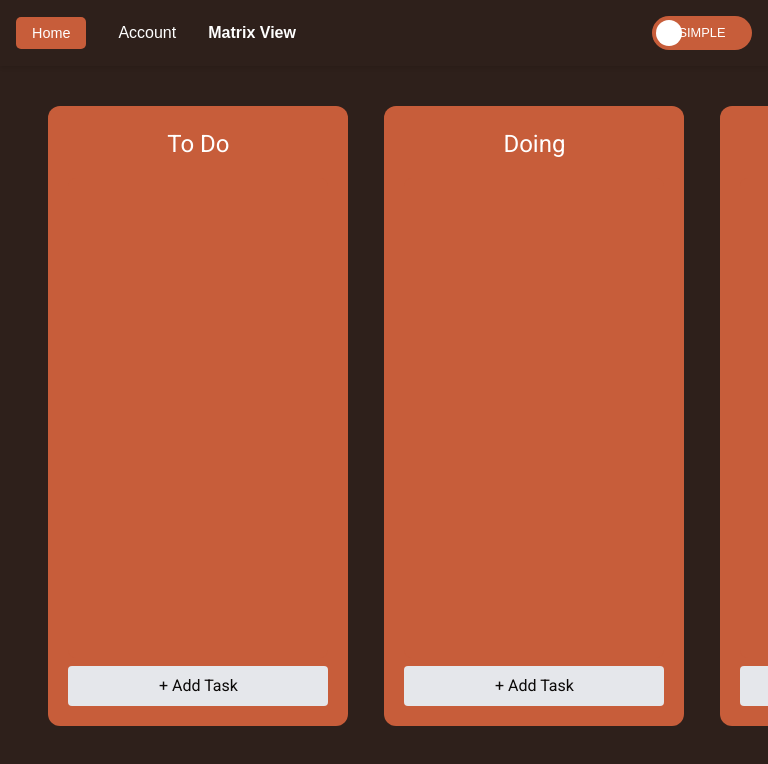
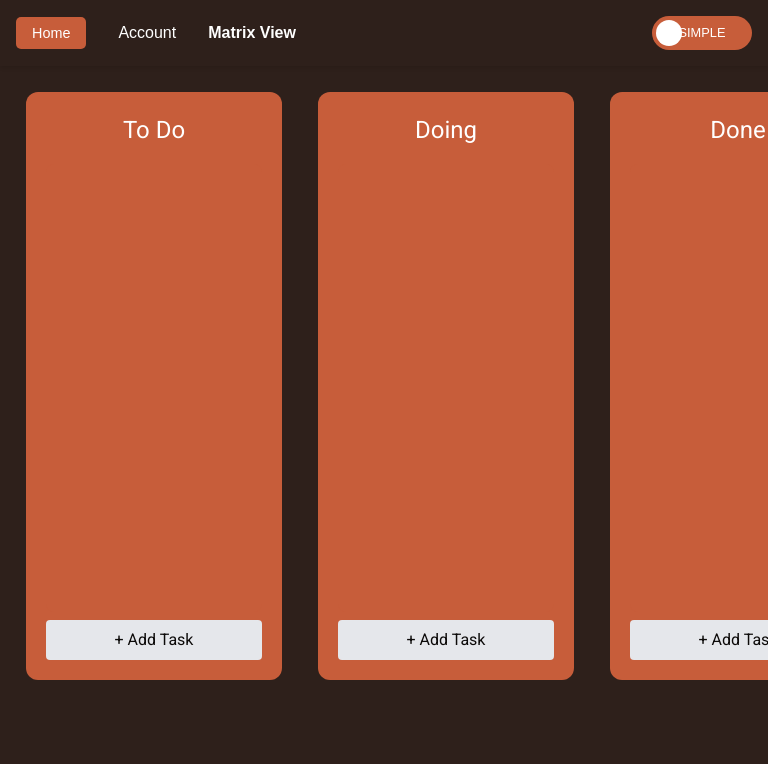
Before and after one commit to Yobamba/to-do-manager, a Next.js app: page / in a window 768 px wide. Shown: the top 764 px of the page. Built offline with nearby package versions, Linux system fonts and the light colour scheme.

Commit message:
made it mobile responsive

```diff
--- a/src/app/page.module.css
+++ b/src/app/page.module.css
@@ -103,7 +103,6 @@
 
 .grid {
   display: flex;
-  width: 100%;
   max-width: 1400px;
   margin: 0 auto;
   box-sizing: border-box;
@@ -555,17 +554,56 @@ input:checked + .slider:before {
 }
 
 /* Tablet and Smaller Desktop */
-@media (min-width: 701px) and (max-width: 1120px) {
+@media (min-width: 701px) and (max-width: 900px) {
   .grid {
-    grid-template-columns: repeat(2, 50%);
-  }
+    grid-template-columns: repeat(3, 1fr);
   }
 
   .grid {
-  display: flex;
+    display: grid;
     margin: 0 auto;
     align-items: flex-start; /* Added to make columns independent in height */
     justify-content: center;
+  }
+
+  .board {
+    display: flex;
+    gap: 1rem;
+    /* padding: 1rem; */
+    width: 33%;
+    height: 80dvh;
+    background-color: #2e201b;
+  }
+
+  .page {
+    width: 16rem;
+  }
+
+  .container {
+    background: #c75d3a;
+    border-radius: 12px;
+    padding: 20px;
+    margin: 10px;
+    flex: 1;
+    min-width: 16rem;
+    min-height: 285px;
+    /* max-height: 65%; */
+    display: flex;
+    flex-direction: column;
+    position: relative;
+  }
+
+  .board {
+    display: flex;
+    gap: 1rem;
+    padding: 1rem;
+    width: 90dvw;
+    height: 80dvh;
+    background-color: #2e201b;
+  }
+
+  .intro {
+    display: none;
   }
 
   .card {
@@ -587,6 +625,8 @@ input:checked + .slider:before {
     font-weight: 600;
     margin-bottom: 0.7rem;
   }
+}
+
 /* Enable hover only on non-touch devices */
 @media (hover: hover) and (pointer: fine) {
   .card:hover {
```
Lines whose indentation alone changed are shown as unchanged.
